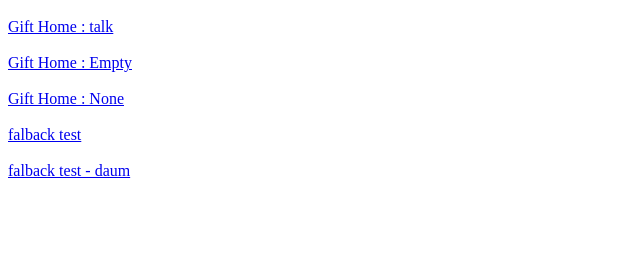
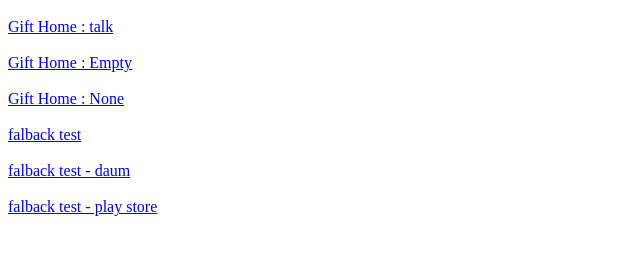
Before and after one commit to kwangsu61/scheme-test, a plain HTML site: page index.html in a window 1280 px wide. Shown: the part 48-302 px from the top of the page, without its empty margins (0-640 px from the left). Drawn offline with Linux system fonts and the light colour scheme.

Commit message:
Update index.html

```diff
--- a/index.html
+++ b/index.html
@@ -13,3 +13,6 @@
 <br>
 <br>
 <a href="intent://launch/#Intent;scheme=kwangsu;S.browser_fallback_url=http%3A%2F%2Fdaum.net;end"> falback test - daum</a>
+<br>
+<br>
+<a href="intent://launch/#Intent;scheme=kwangsu;S.browser_fallback_url=https%3A%2F%2Fplay.google.com%2Fstore%2Fapps%2Fdetails%3Fid%3Dcom.kakao.story;end"> falback test - play store</a>
```
